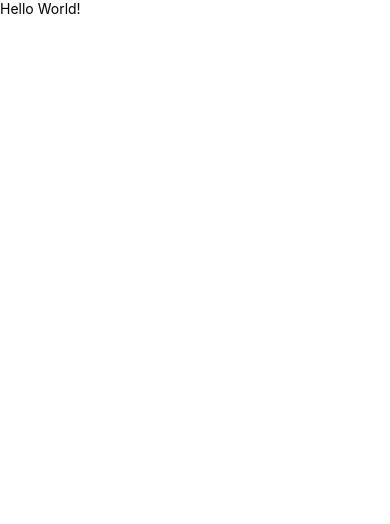
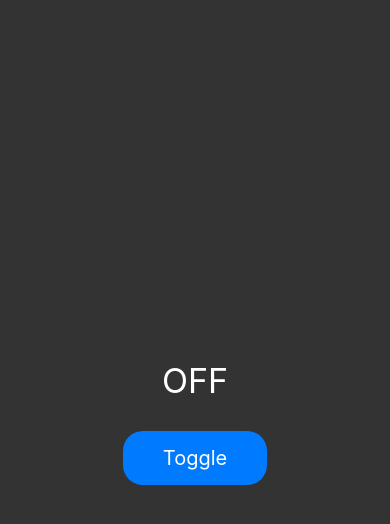
Before and after one commit to InDaviX/Hooks, a React Native app: screen / in a window 390 px wide. Shown: the top 524 px of the page. Built offline with nearby package versions, Linux system fonts and the light colour scheme.

Commit message:
Pretty app with custom hook

```diff
--- a/App.js
+++ b/App.js
@@ -1,12 +1,45 @@
+// App.js
 import React from 'react';
-import {SafeAreaView, Text} from 'react-native';
+import {SafeAreaView, Text, TouchableOpacity, StyleSheet} from 'react-native';
+import useToggle from './customHooks/useToggle';
 
 const App = () => {
+  const [isOn, toggleIsOn] = useToggle(false);
+
+  const backgroundColor = isOn ? '#f0f0f0' : '#333';
+  const textColor = isOn ? '#000' : '#fff';
+
   return (
-    <SafeAreaView>
-      <Text>Hello World!</Text>
+    <SafeAreaView style={[styles.container, {backgroundColor}]}>
+      <Text style={[styles.text, {color: textColor}]}>
+        {isOn ? 'ON' : 'OFF'}
+      </Text>
+      <TouchableOpacity
+        style={[styles.button, {backgroundColor: isOn ? '#007BFF' : '#007BFF'}]}
+        onPress={toggleIsOn}>
+        <Text style={{color: '#fff', fontSize: 20}}>Toggle</Text>
+      </TouchableOpacity>
     </SafeAreaView>
   );
 };
 
+const styles = StyleSheet.create({
+  container: {
+    flex: 1,
+    justifyContent: 'center',
+    alignItems: 'center',
+  },
+  text: {
+    fontSize: 34,
+    marginBottom: 20,
+  },
+  button: {
+    marginTop: 10,
+    borderRadius: 20,
+    paddingVertical: 15,
+    paddingHorizontal: 40,
+    alignItems: 'center',
+  },
+});
+
 export default App;
--- /dev/null
+++ b/customHooks/useToggle.js
@@ -0,0 +1,12 @@
+import {useState} from 'react';
+
+const useToggle = (initialValue = false) => {
+  const [value, setValue] = useState(initialValue);
+
+  const toggle = () => {
+    setValue(!value);
+  };
+  return [value, toggle];
+};
+
+export default useToggle;
```
